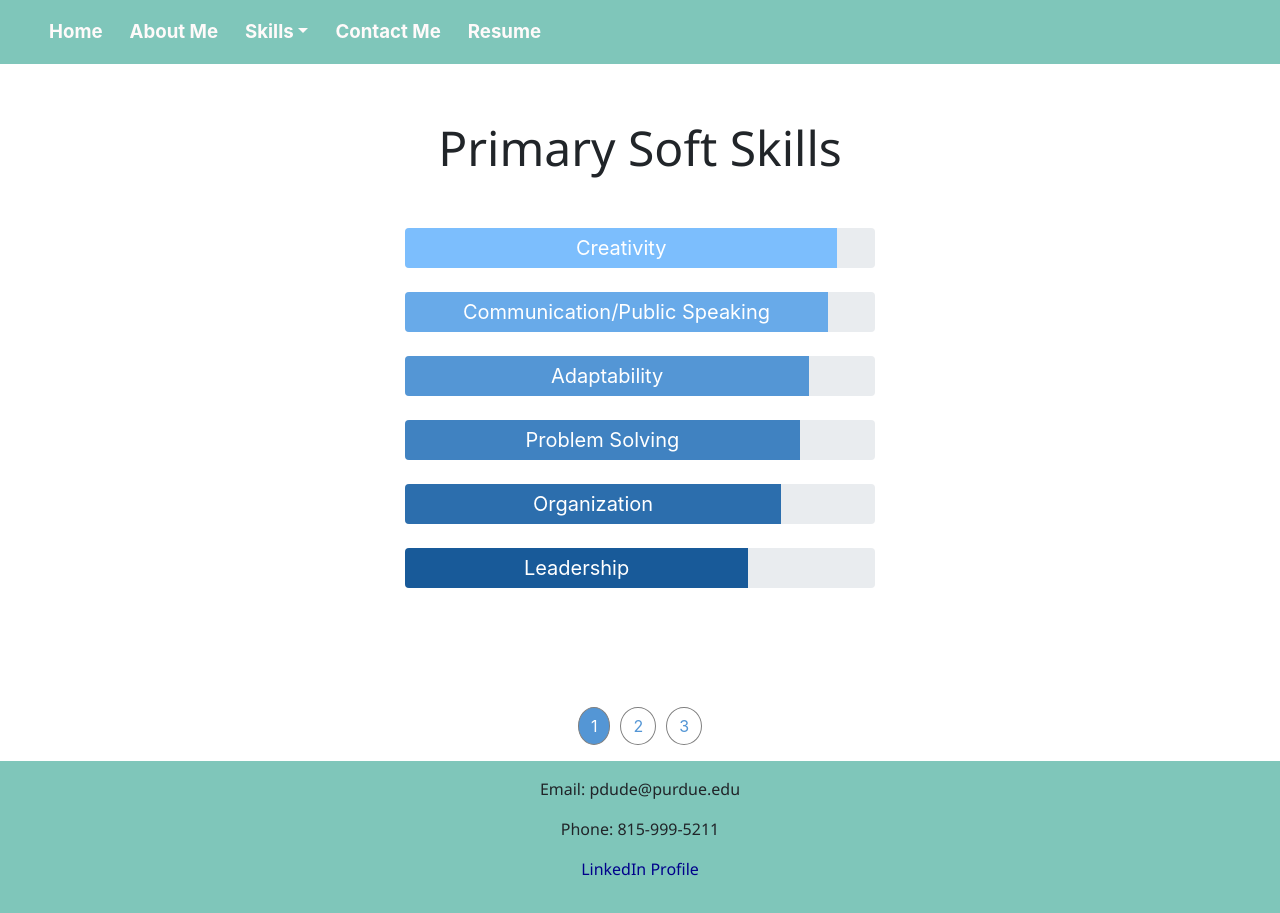
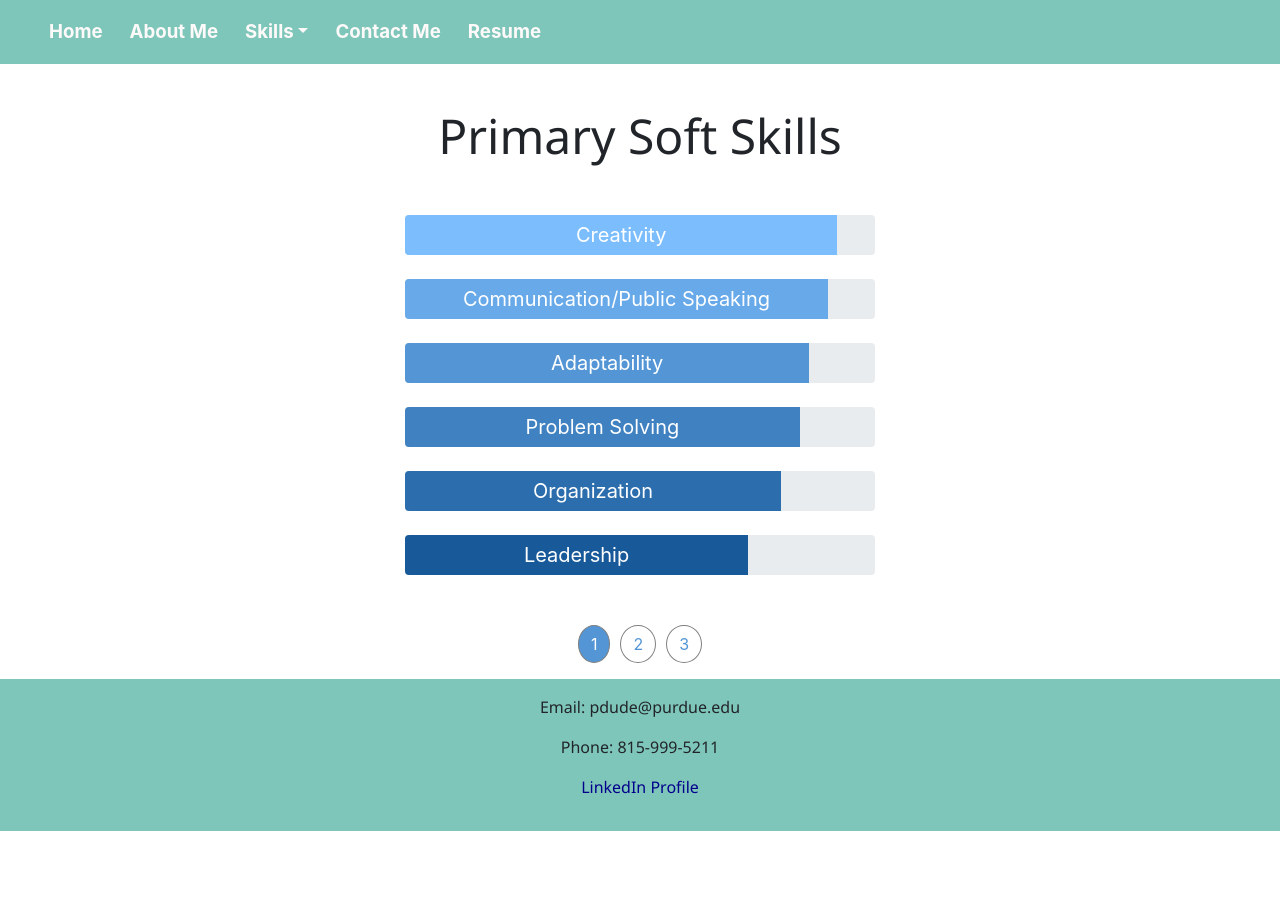
Before and after one commit to pdude517/website, an Angular app: page /skills in a window 1280 px wide. After the commit the page ends 831 px from the top, so only its background shows below. Built offline with nearby package versions, Linux system fonts and the light colour scheme.

Commit message:
Update skills.component.css

```diff
--- a/src/app/skills/skills.component.css
+++ b/src/app/skills/skills.component.css
@@ -1,6 +1,6 @@
-.container {
+.container-fluid {
   padding-top: 0.1%;
-  padding-bottom: 45px;
+  padding-bottom: 0px;
 }
 
 .header {
@@ -10,9 +10,9 @@
 
 h2 {
   text-align: center;
-  font-size: 36pt;
+  font-size: 300%;
   font-family: 'Segoe UI', Tahoma, Geneva, Verdana, sans-serif;
-  padding-top: 6%;
+  padding-top: 5%;
 }
 
 .pagination>li>a {
```
